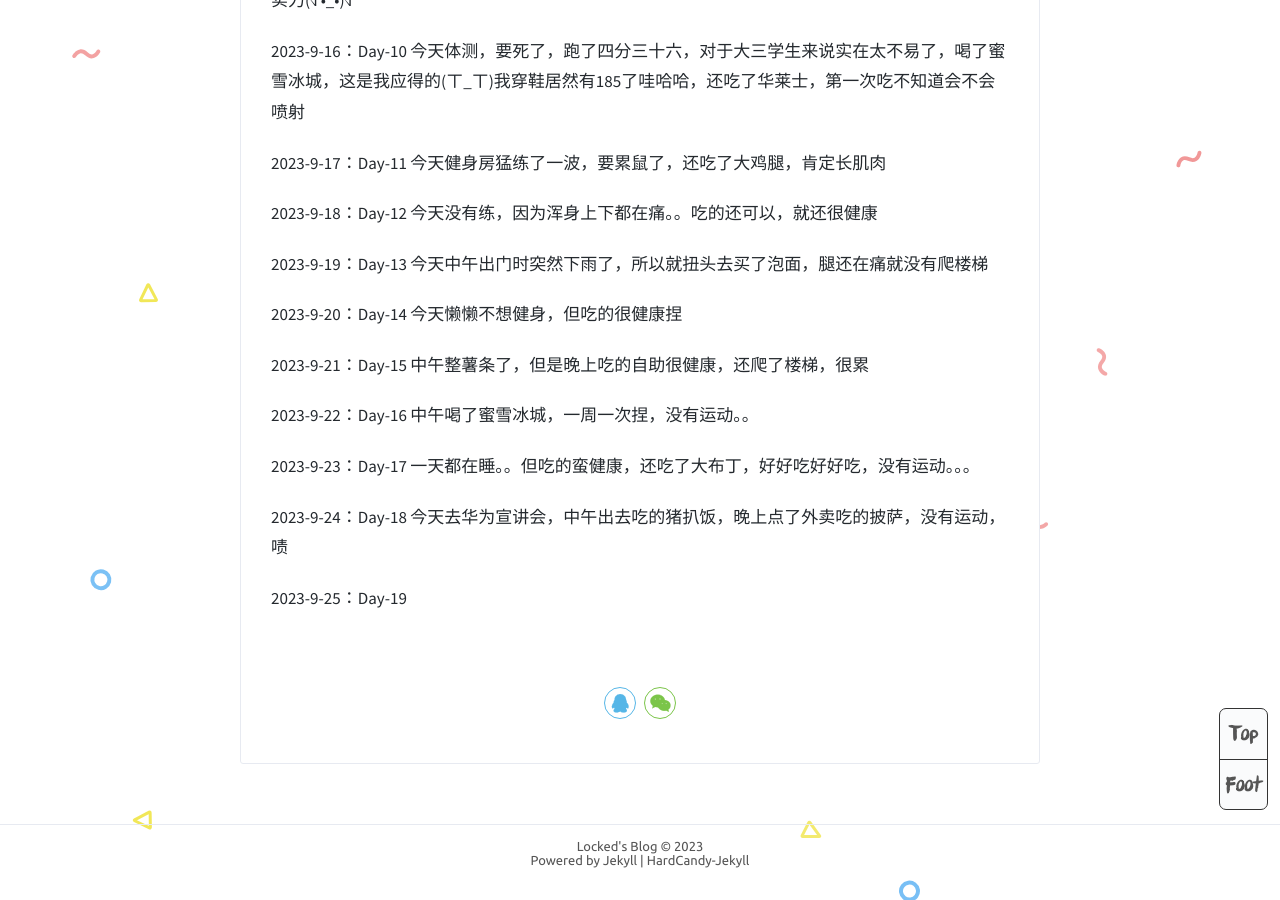
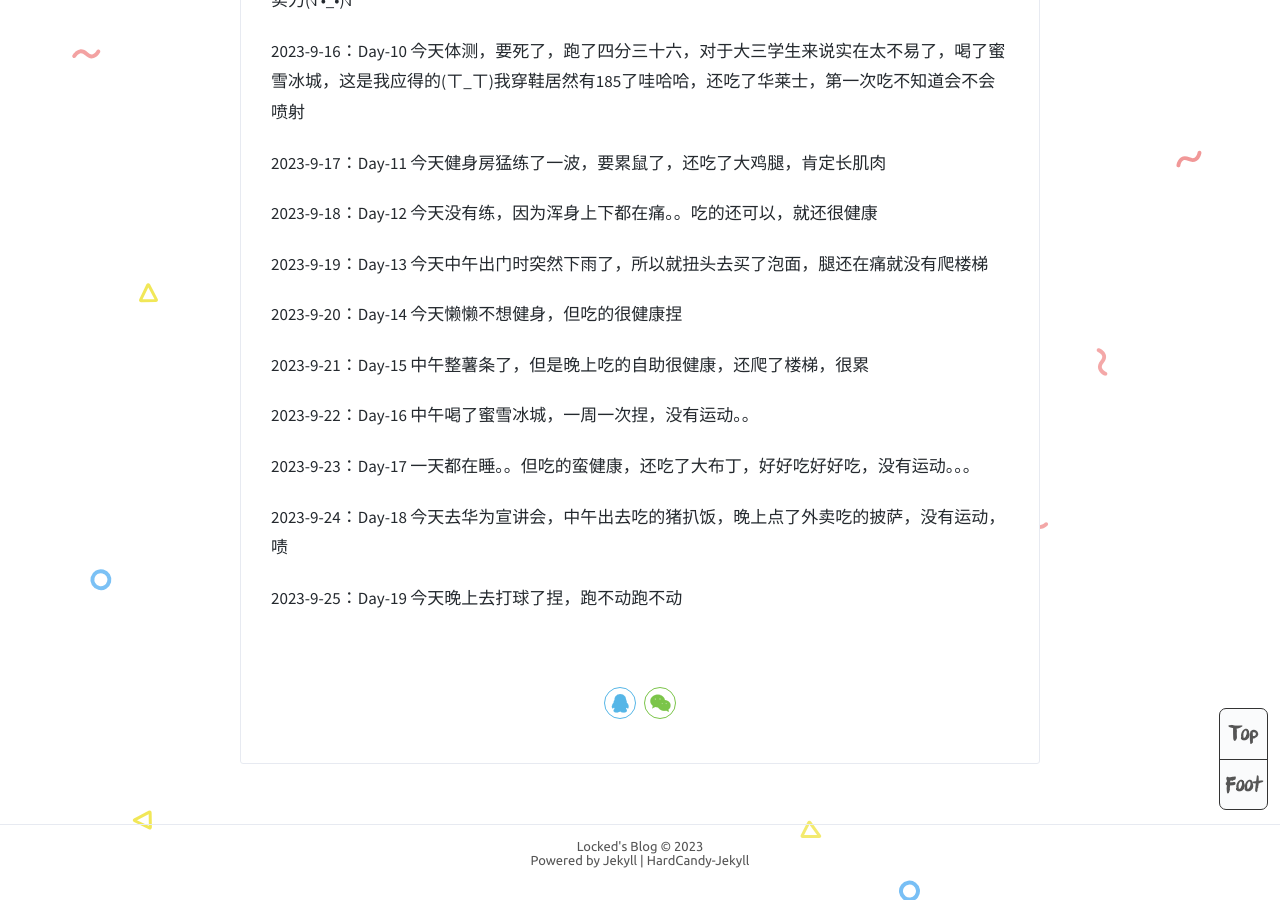
Before and after one commit to Lockeded/Lockeded.github.io, a Jekyll site: the page built from _posts/2023-9-7-健身and饮食打卡.md, in a window 1280 px wide and 900 px high, scrolled down 1302 px. Built offline with Jekyll 4.4.1, drawn with Linux system fonts in a browser that asks for light colours; comment, search, counter and statistics services are not loaded.

Commit message:
submit workout

```diff
--- a/_posts/2023-9-7-健身and饮食打卡.md
+++ b/_posts/2023-9-7-健身and饮食打卡.md
@@ -48,4 +48,4 @@ tags: 日常
 
 2023-9-24：Day-18 今天去华为宣讲会，中午出去吃的猪扒饭，晚上点了外卖吃的披萨，没有运动，啧
 
-2023-9-25：Day-19
+2023-9-25：Day-19 今天晚上去打球了捏，跑不动跑不动
```
